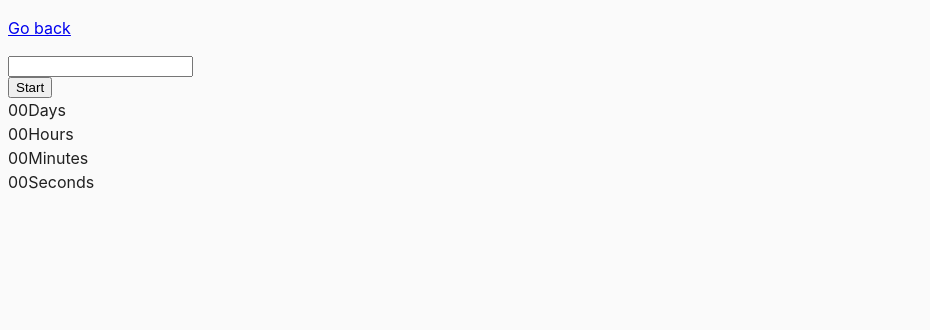
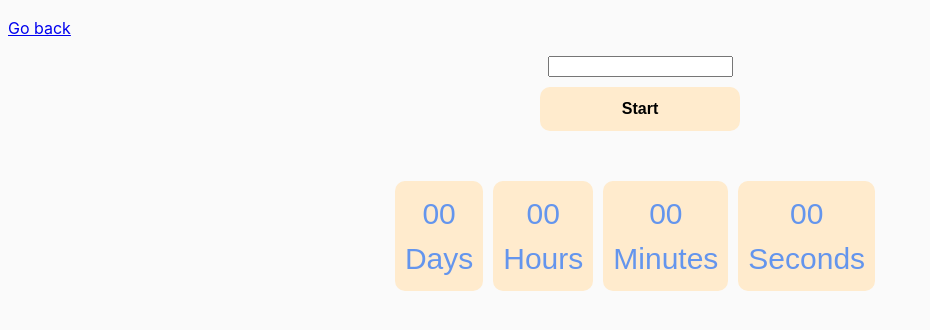
Before and after one commit to yours-mate/goit-js-hw-09, a website built with Parcel: page src/02-timer.html in a window 1280 px wide. Shown: the whole page, without its empty margins (0-930 px from the left). Built offline with nearby package versions, Linux system fonts and the light colour scheme.

Commit message:
task 3 commenced

```diff
--- a/src/css/common.css
+++ b/src/css/common.css
@@ -19,16 +19,42 @@ img {
 
 input[type='text'] {
   display: flex;
-  text-align: center;
-  align-items: center;
   align-content: center;
+  margin-left: auto;
+  margin-right: auto;
 }
 
 button[data-start] {
   display: flex;
-  align-content: center;
+  border: none;
+  height: 44px;
+  width: 200px;
+  border-radius: 10px;
+
+  justify-content: center;
+  align-items: center;
+  margin: 10px auto 50px;
+  padding: 0;
+  font-size: 16px;
+  font-weight: 700;
+
+  background-color: blanchedalmond;
+}
+
+.timer {
+  display: flex;
+  justify-content: center;
 }
 
 .field {
   display: flex;
+  align-items: center;
+  flex-direction: column;
+  margin-right: 10px;
+  background-color: blanchedalmond;
+  padding: 10px;
+  border-radius: 10px;
+  font-family: sans-serif;
+  font-size: 30px;
+  color: cornflowerblue;
 }
```
Also changed, not shown: src/js/03-promises.js (+26 -0 lines).
